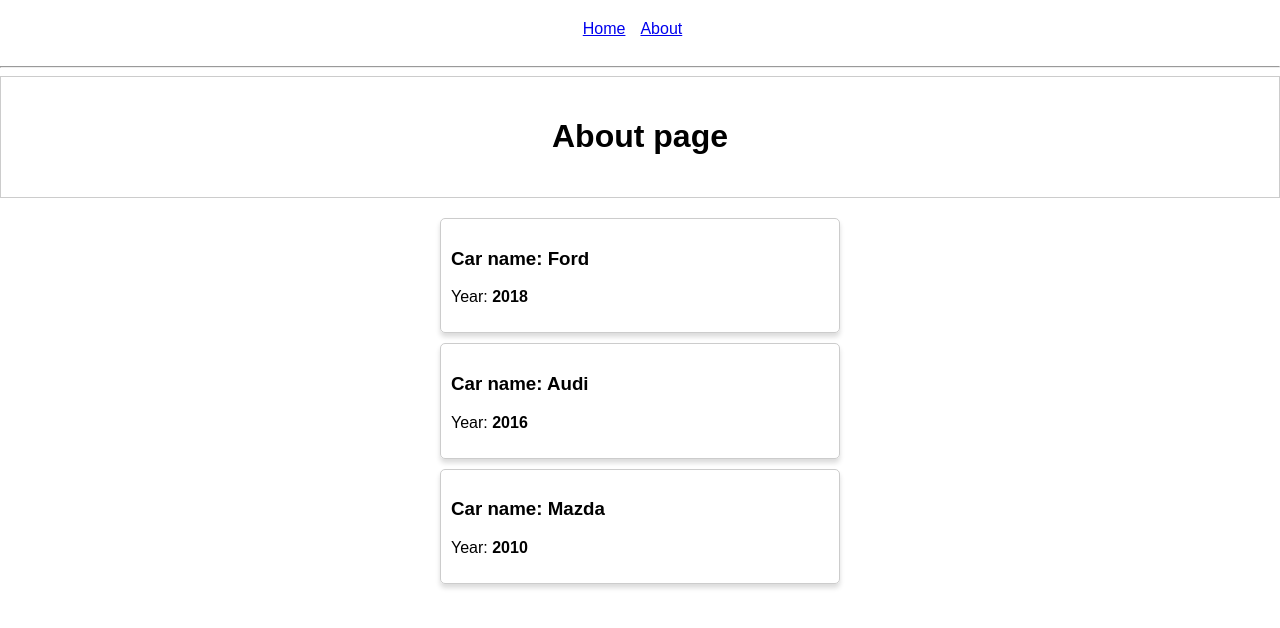
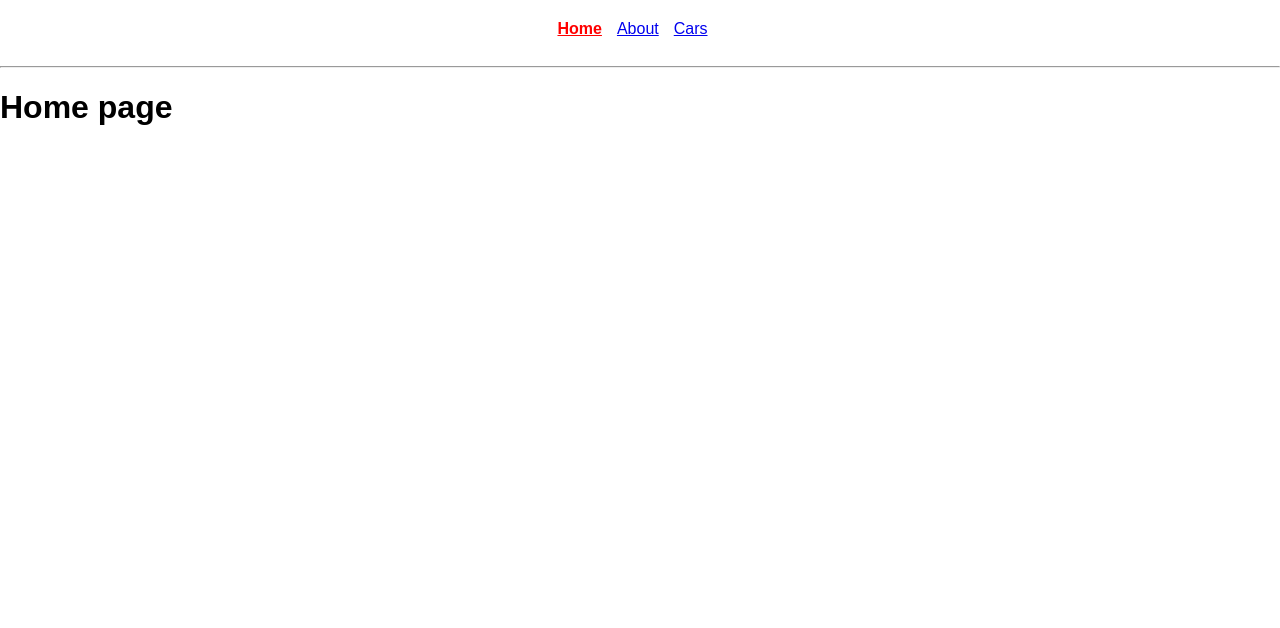
Before and after one commit to ko1p/react-practise, a React app: page / in a window 1280 px wide. Shown: the top 628 px of the page. Built offline with nearby package versions, Linux system fonts and the light colour scheme.

Commit message:
intro spa

```diff
--- a/src/App.css
+++ b/src/App.css
@@ -26,3 +26,8 @@ padding: 20px;
 .nav li {
     margin-right: 15px;
 }
+
+.nav li a.active, a.link-active {
+    font-weight: bold;
+    color: red
+}
--- a/src/App.js
+++ b/src/App.js
@@ -1,4 +1,5 @@
 import React, {Component} from 'react'
+import {Route, NavLink} from 'react-router-dom'
 import './App.css'
 import About from './About/About'
 import Cars from './Cars/Cars'
@@ -11,18 +12,50 @@ class App extends Component {
         <nav className="nav">
           <ul>
             <li>
-              <a href="/">Home</a>
+              <NavLink
+              exact
+              to="/"
+              activeClassName={'link-active'}
+
+              >Home</NavLink>
             </li>
             <li>
-              <a href="/about">About</a>
+              <NavLink
+              to="/about"
+              activeStyle={{color:'blue'}}
+              >About</NavLink>
+            </li>
+            <li>
+              <NavLink
+              to={{
+                pathname: '/cars',
+                search: '?a=1&b=2',
+                hash: 'wfm-hash'
+              }}
+              >Cars</NavLink>
             </li>
           </ul>
         </nav>
 
         <hr/>
-        <About />
 
-        <Cars />
+        <Route
+          path='/'
+          exact
+          render={() => <h1>Home page</h1>}
+        />
+
+        <Route
+          path='/about'
+
+          component={About}
+        />
+
+        <Route
+          path='/cars'
+          component={Cars}
+        />
+
       </div>
     );
   }
```
